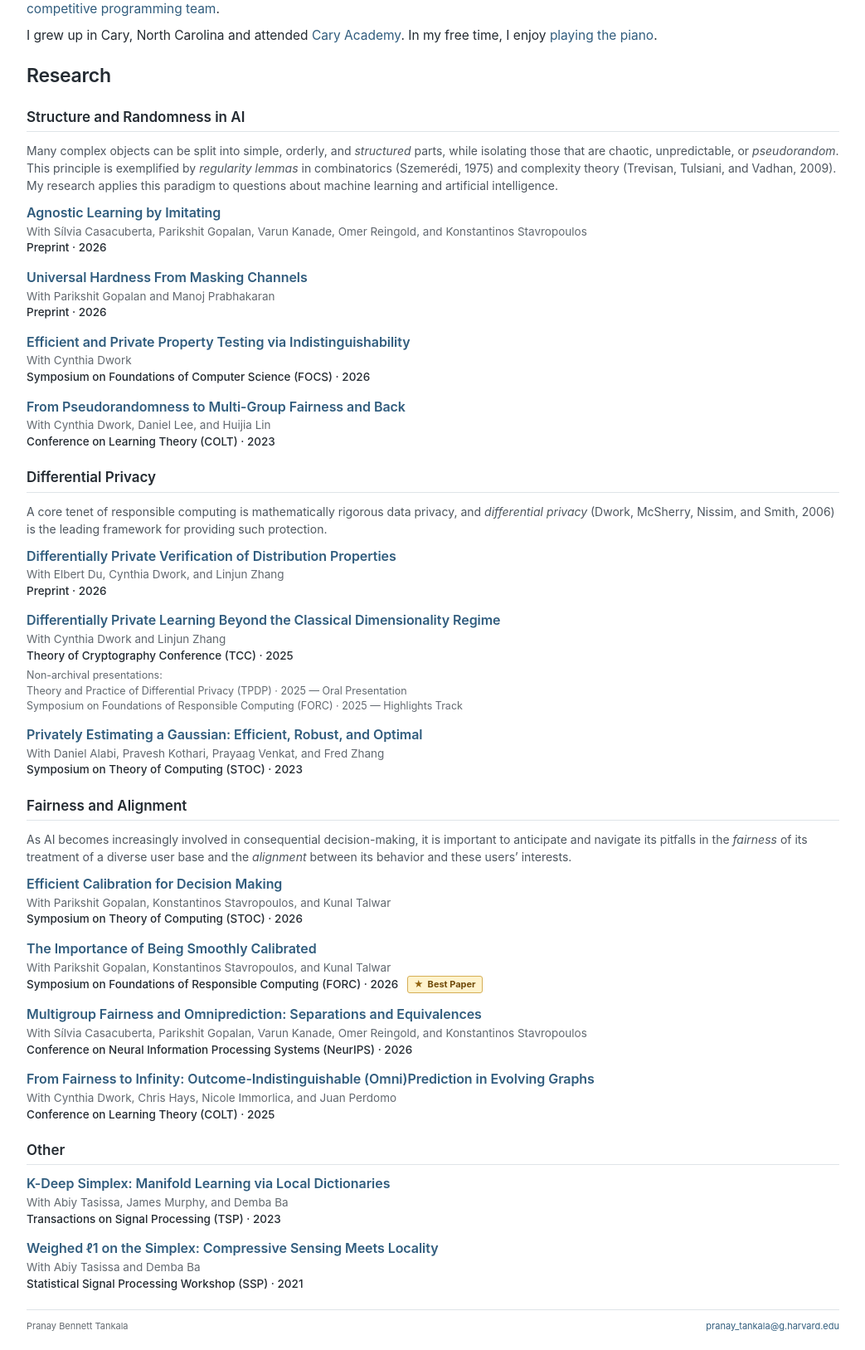
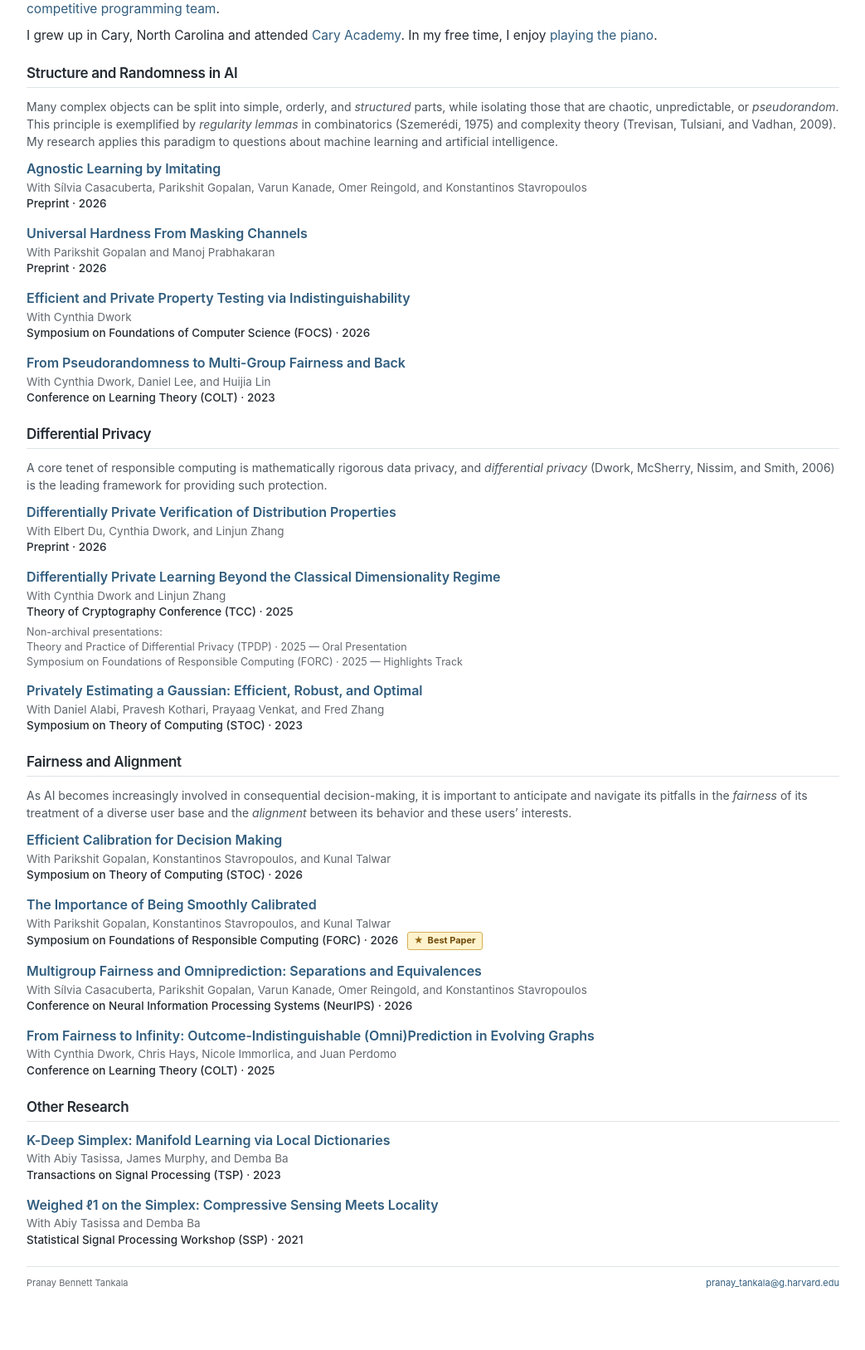
Before and after one commit to pbt17/pbt17.github.io, a Jekyll site: the page built from docs/index.md, in a window 1280 px wide, cut to the strip 224-1851 px from the top of the page. Shown: the whole strip at 83% size, without its empty margins (118-1161 px from the left). Built offline with Jekyll 4.4.1, drawn with Linux system fonts in a browser that asks for light colours; after the commit the page ends 1798 px from its top, so only the background shows below that.

Commit message:
edited headings

```diff
--- a/docs/_includes/page-content.html
+++ b/docs/_includes/page-content.html
@@ -6,9 +6,7 @@ Render the complete research list, grouped by the topics in the Markdown.
   {%- assign section_heading = section | split: '</h2>' | first -%}
   {%- if section_heading contains 'id="research"' -%}
     {%- assign groups = section | split: '<h3' -%}
-    <div class="research-heading">
-      <h2 id="research">Research</h2>
-    </div>
+    <section id="research" class="research" aria-label="Research">
     {{ groups.first | remove_first: section_heading | remove_first: '</h2>' }}
     <div id="paper-list" class="research-topics">
       {%- for group in groups offset:1 -%}
--- a/docs/assets/styles.css
+++ b/docs/assets/styles.css
@@ -40,19 +40,18 @@ h1 { margin: 0; font: 600 35px/1.12 var(--heading); letter-spacing: -.8px; }
 .placeholder-caption { font: 10px/1.4 var(--sans); }
 .content { min-width: 0; outline: none; }
 .content h2 { font: 600 23px/1.25 var(--heading); margin: 24px 0 14px; letter-spacing: -.3px; }
-.research-heading { margin-top: 23px; margin-bottom: 15px; padding-bottom: 9px; }
-.research-heading h2 { margin: 0; }
-.research-topic h3 { margin: 22px 0 12px; padding-bottom: 6px; border-bottom: 1px solid var(--line); font: 600 17px/1.3 var(--heading); color: var(--ink); }
-.research-topic:first-child h3 { margin-top: 0; }
+.research { margin-top: 23px; }
+.research-topic h2 { margin: 22px 0 12px; padding-bottom: 6px; border-bottom: 1px solid var(--line); font: 600 17px/1.3 var(--heading); color: var(--ink); }
+.research-topic:first-child h2 { margin-top: 0; }
 .topic-intro { color: #4d565f; font-size: 14px; font-weight: 400; line-height: 1.5; }
 .topic-intro p { margin: 0 0 12px; }
 :root[data-font="garamond"] .topic-intro { font-size: 15.5px; }
 .paper-entry { margin: 0 0 15px; }
 .paper-entry:last-child { margin-bottom: 0; }
-.paper-entry h4 { margin: 0 0 3px; font: 600 16px/1.3 var(--body); letter-spacing: -.05px; }
+.paper-entry h3 { margin: 0 0 3px; font: 600 16px/1.3 var(--body); letter-spacing: -.05px; }
 .paper-entry p { margin: 0; font-size: 13.5px; line-height: 1.45; color: var(--muted); }
 .paper-entry p + p { margin-top: 5px; font-size: 12.5px; }
-:root[data-font="garamond"] .paper-entry h4 { font-size: 17.5px; }
+:root[data-font="garamond"] .paper-entry h3 { font-size: 17.5px; }
 :root[data-font="garamond"] .paper-entry p { font-size: 14.5px; }
 .paper-entry em { font-style: normal; color: var(--ink); font-weight: 500; }
 .venue-award { white-space: nowrap; }
@@ -71,15 +70,14 @@ h1 { margin: 0; font: 600 35px/1.12 var(--heading); letter-spacing: -.8px; }
   h1 { font-size: 31px; }
   .affiliation { margin-bottom: 0; font-size: 12px; }
   .biography p { font-size: 15.5px; line-height: 1.5; }
-  .research-heading { margin-top: 22px; }
+  .research { margin-top: 22px; }
 }
 @media (max-width: 430px) {
   .site-shell { width: calc(100% - 32px); margin-top: 20px; }
   .profile { grid-template-columns: 72px minmax(0, 1fr); column-gap: 12px; row-gap: 10px; }
   .portrait { width: 72px; height: 82px; }
   h1 { font-size: 28px; }
-  .research-heading h2 { font-size: 21px; }
-  .paper-entry h4 { font-size: 15.5px; }
+  .paper-entry h3 { font-size: 15.5px; }
   .paper-entry p { font-size: 13px; }
 }
 /* On the narrowest phones, keep the two links together on a clean second line. */
```
Also changed, not shown: other parts of docs/_includes/page-content.html (+3 -2 lines), docs/index.md (+1 -1 lines).
